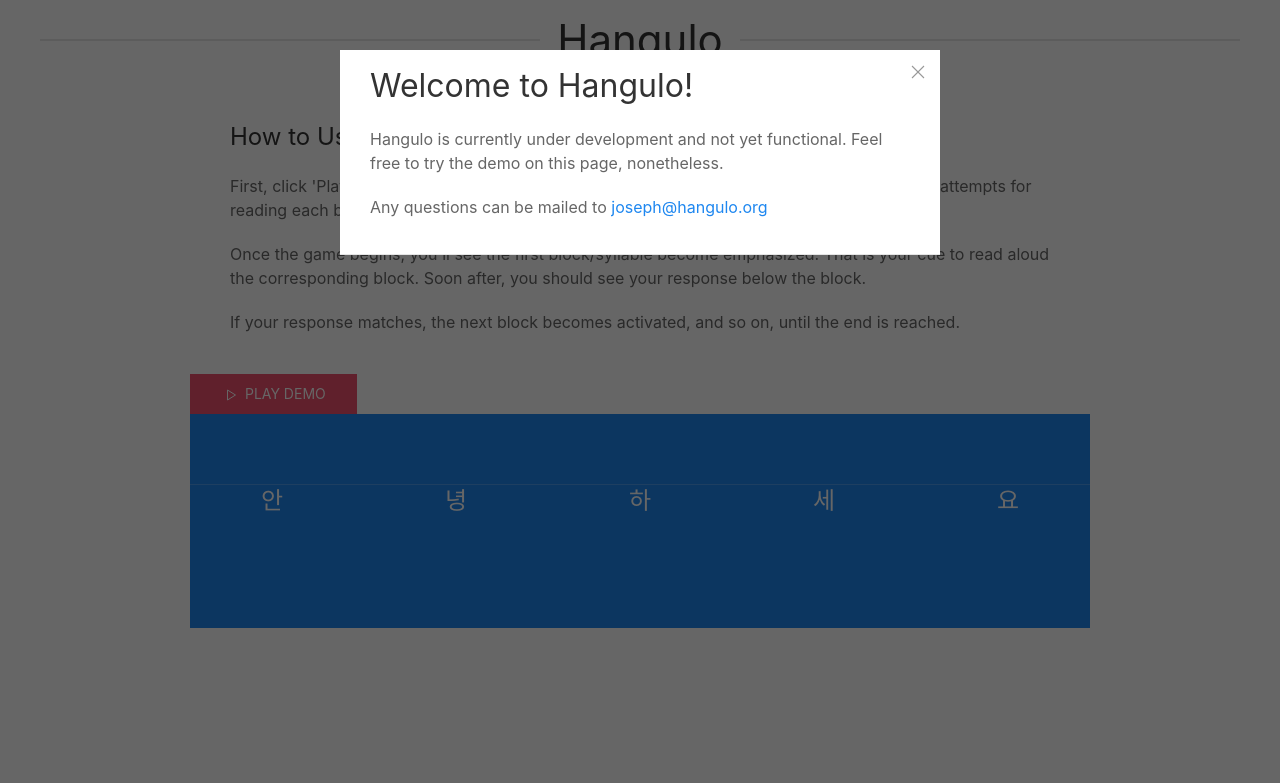
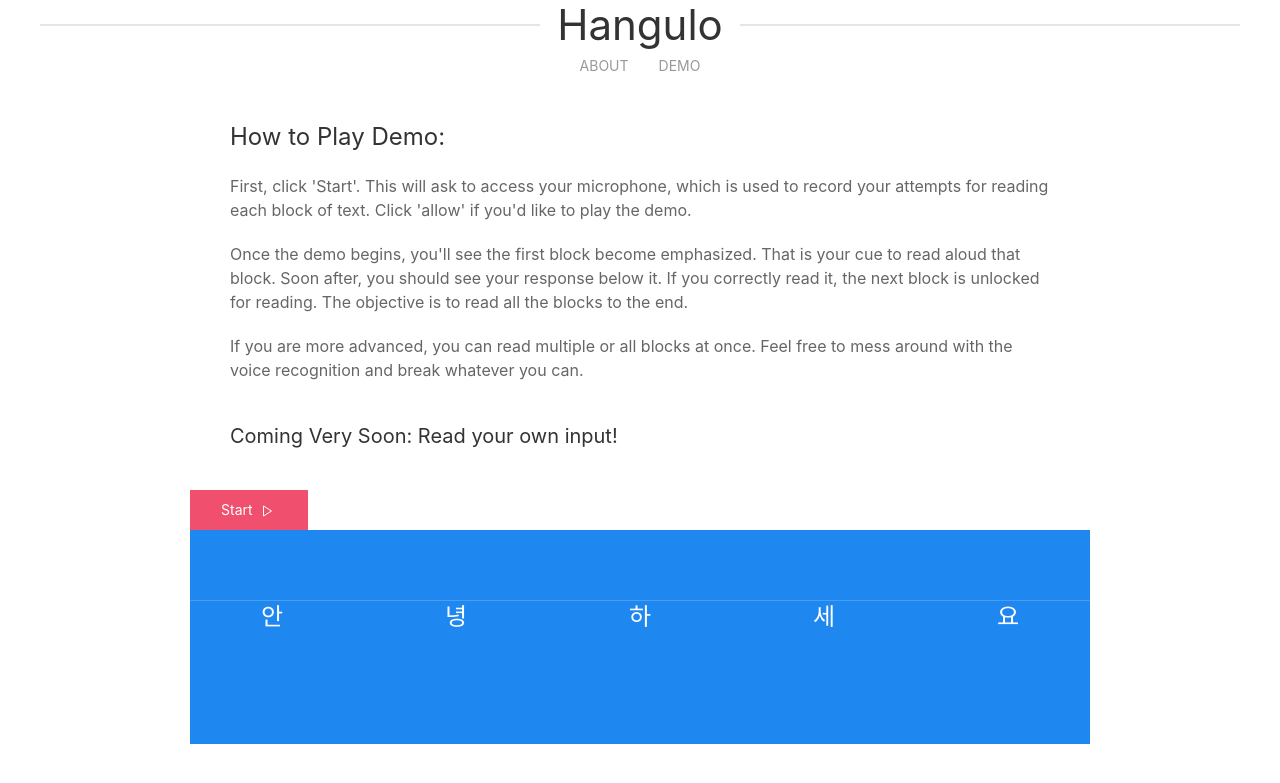
Before and after one commit to hangulo-app/static, a Jekyll site: the page built from index.html, in a window 1280 px wide. Shown: the top 783 px of the page. Built offline with Jekyll 4.4.1, drawn with Linux system fonts in a browser that asks for light colours; nearby versions of some CDN libraries.

Commit message:
get forwardmatch to work anand add about page

```diff
--- a/_includes/game-demo.html
+++ b/_includes/game-demo.html
@@ -1,8 +1,10 @@
 <div class="uk-card uk-card-body">
-  <h3 class="uk-card-title">How to Use:</h3>
-  <p>First, click 'Play Demo.' This will ask to access your microphone, which is used to record your attempts for reading each block of text.</p>
-  <p>Once the game begins, you'll see the first block/syllable become emphasized. That is your cue to read aloud the corresponding block. Soon after, you should see your response below the block.</p>
-  <p>If your response matches, the next block becomes activated, and so on, until the end is reached.</p>
+  <h3 class="uk-card-title">How to Play Demo:</h3>
+  <p>First, click 'Start'. This will ask to access your microphone, which is used to record your attempts for reading each block of text. Click 'allow' if you'd like to play the demo.</p>
+  <p>Once the demo begins, you'll see the first block become emphasized. That is your cue to read aloud that block. Soon after, you should see your response below it. If you correctly read it, the next block is unlocked for reading. The objective is to read all the blocks to the end.</p>
+  <p>If you are more advanced, you can read multiple or all blocks at once. Feel free to mess around with the voice recognition and break whatever you can.</p>
+
+  <h4>Coming Very Soon: Read your own input!</h4>
 </div>
 
 <div id='beginner-demo' class='uk-margin-smaall'>
@@ -14,7 +16,7 @@
     </div>
     <div class="uk-float-left">
       <button id='playButton' class="uk-button uk-button-danger">
-        <span uk-icon="icon: play"></span> Play Demo
+        <span id='playIcon' uk-icon="icon: play">Start </span>
       </button>
     </div>
   </div>
--- a/_includes/header.html
+++ b/_includes/header.html
@@ -1,5 +1,15 @@
 <div class='uk-container'>
-  <h1 class='uk-heading-line uk-text-center uk-padding-small'>
+  <h1 class='uk-heading-line uk-text-center' style='margin:0;'>
     <span>Hangulo</span>
   </h1>
+
+  <nav class="uk-navbar-container uk-navbar-transparent uk-padding-small" uk-navbar>
+    <div class="uk-navbar-center">
+      <ul class="uk-navbar-nav">
+        <li><a href="/about">About</a></li>
+        <li><a href="/">Demo</a></li>
+      </ul>
+    </div>
+    <hr hidden>
+  </nav>
 </div>
--- a/assets/js/index.js
+++ b/assets/js/index.js
@@ -1,12 +1,18 @@
-$(document).ready(function(){
-  UIkit.modal.dialog("<button class='uk-modal-close-default' type='button' uk-close></button><div class='uk-modal-header'><h2 class='uk-modal-title'>Welcome to Hangulo!</h2><div><p>Hangulo is currently under development and not yet functional. Feel free to try the demo on this page, nonetheless.</p><p>Any questions can be mailed to <span class='uk-text-primary'>joseph@hangulo.org</span></p>", {center:true});
-});
-
-
 $('#playButton').on('click', function(e) {
   e.preventDefault();
 
-  if (!Demo.inProgress) startGame();
+  $playIcon = $('#playIcon');
+
+  if (!Demo.inProgress) {
+    startGame();
+    $playIcon.attr('uk-icon', 'icon: refresh');
+    $playIcon.html('Restart ');
+  }
+  else if (Demo.inProgress) {
+    endGame();
+    $playIcon.attr('uk-icon', 'icon: play');
+    $playIcon.html('Start ');
+  };
 });
 
 function setCurrentBlock(blockId) {
--- a/assets/js/speechRecog.js
+++ b/assets/js/speechRecog.js
@@ -63,27 +63,32 @@ var Demo = {
     var last = event.results.length - 1;
     var result = event.results[last][0].transcript;
     var block = Demo.currentBlock;
+    var firstCharOfResult = result.charAt(0);
+    var lastCharOfResult = result.charAt(result.length-1);
 
-console.log("charAt(0) = ",result.charAt(0));
-console.log("charAt(result.length-1) = ", result.charAt(result.length-1));
+console.log("charAt(0) = ",firstCharOfResult);
+console.log("charAt(result.length-1) = ", lastCharOfResult);
+console.log("result = ", result);
 
     if (result.length-1 > 0 && result.length > block.length) {
-      if (block == result.charAt(0)) {
-
-// IMPLEMENT isMultiMatchForward
-
-        alert(result);
+      if (block == firstCharOfResult) {
+        if (isMultiMatchForward(block, result)) {
+          var nextIndex = blocks.indexOf(lastCharOfResult) + 1;
+          // render each block guess
+          for (var i=Demo.blockIndex;i<nextIndex;i++) {
+            $('#block-'+i+'-guess').html(blocks[i]);
+          };
+          Demo.blockIndex = nextIndex;
+          Demo.currentBlock = blocks[Demo.blockIndex];
+        };
       }
-      else if (block == result.charAt(result.length-1)) {
-
+      else if (block == lastCharOfResult) {
         if (isMultiMatchBackward(block, result)) {
-
-          $('#block-'+Demo.blockIndex+'-guess').html(result.charAt(result.length-1));
-
+          $('#block-'+Demo.blockIndex+'-guess').html(lastCharOfResult);
           Demo.blockIndex++;
           Demo.currentBlock = blocks[Demo.blockIndex];
         }
-      };
+      }
     }
     else {
       $('#block-'+Demo.blockIndex+'-guess').html(result);
@@ -91,11 +96,9 @@ console.log("charAt(result.length-1) = ", result.charAt(result.length-1));
       if (isMatch(Demo.currentBlock, result)) {
         Demo.blockIndex++;
         Demo.currentBlock = blocks[Demo.blockIndex];
-
-        if(!Demo.currentBlock) endGame();
       }
     };
-
+    if(!Demo.currentBlock) endGame();
   }
 /* END EVENT HANDLERS */
 
@@ -135,11 +138,14 @@ function isMultiMatchForward(block, guess) {
   var refIndex = blocks.indexOf(block);
   var multiCharBlockForward = '';
 
+console.log('guess in isMultiMatchForward: ', guess);
+
   for (var i=refIndex;i<blocks.length;i++){ //forward
+    multiCharBlockForward += blocks[i];
     if (guess == multiCharBlockForward) return true;
+  };
 
-    multiCharBlock += blocks[i];
-  };
+console.log("multiCharBlockForward: ", multiCharBlockForward);
   return false;
 };
 
```
Also changed, not shown: about.md (added, +18 -0 lines), index.md (deleted, +0 -3 lines), index.html (renamed from _layouts/index.html).
